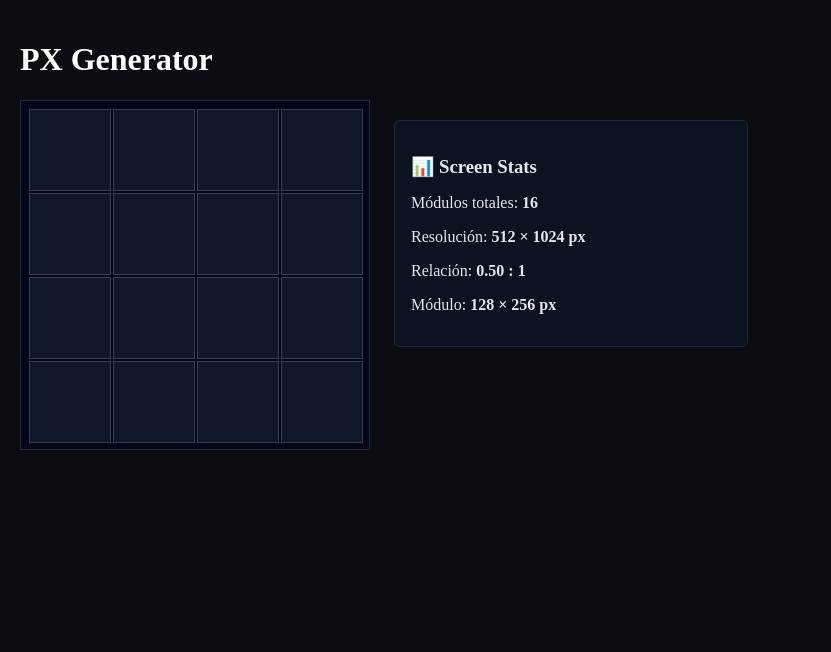
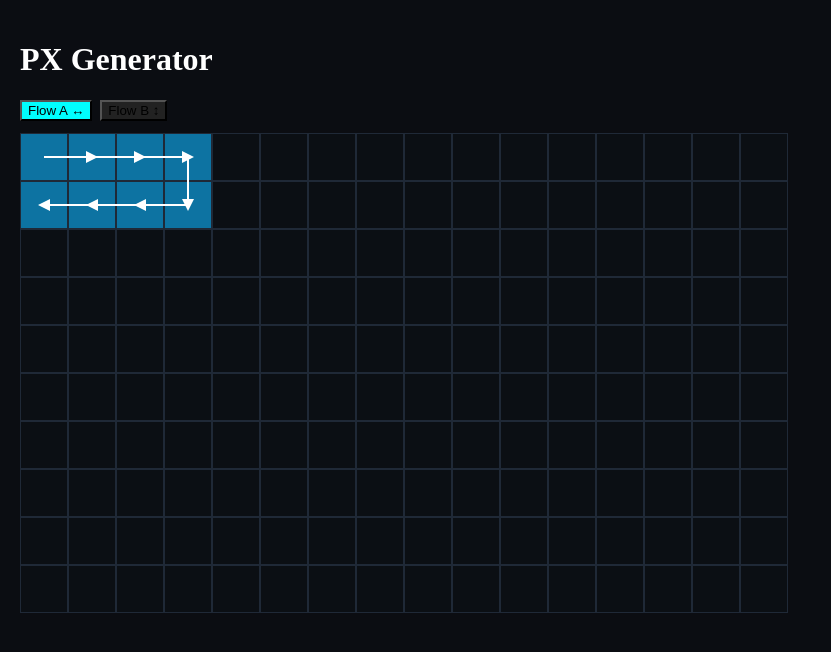
Before and after one commit to emiliozoom/px-generator, a Next.js app: page / in a window 1280 px wide. Shown: the top 652 px of the page, without its empty margins (0-831 px from the left). Built offline with nearby package versions, Linux system fonts and the light colour scheme.

Commit message:
Refactor PixelGridCanvas to manage grid state

```diff
--- a/components/PixelGridCanvas.tsx
+++ b/components/PixelGridCanvas.tsx
@@ -1,70 +1,167 @@
 "use client";
 
 import { useState } from "react";
-import StatsPanel from "./StatsPanel";
 
-type Module = {
-  id: number;
+const GRID_COLS = 16;
+const GRID_ROWS = 10;
+const CELL = 48;
+
+type FlowMode = "HORIZONTAL" | "VERTICAL";
+
+type Cell = {
+  x: number;
+  y: number;
+  active: boolean;
 };
 
 export default function PixelGridCanvas() {
-  // GRID SIZE (por ahora fijo, luego será dinámico)
-  const moduleCols = 4;
-  const moduleRows = 4;
+  const [flowMode, setFlowMode] = useState<FlowMode>("HORIZONTAL");
+  const [cells, setCells] = useState<Cell[]>(() => {
+    const arr: Cell[] = [];
+    for (let y = 0; y < GRID_ROWS; y++) {
+      for (let x = 0; x < GRID_COLS; x++) {
+        arr.push({ x, y, active: x < 4 && y < 2 });
+      }
+    }
+    return arr;
+  });
 
-  // EJEMPLO REAL LED
-  // Módulo: 1m alto x 0.5m ancho
-  // Resolución módulo: 128 x 256 px
-  const modulePixelWidth = 128;
-  const modulePixelHeight = 256;
+  function toggleCell(x: number, y: number) {
+    setCells((prev) =>
+      prev.map((c) =>
+        c.x === x && c.y === y ? { ...c, active: !c.active } : c
+      )
+    );
+  }
 
-  const [modules, setModules] = useState<Module[]>(
-    Array.from({ length: moduleCols * moduleRows }, (_, i) => ({
-      id: i,
-    }))
-  );
+  function getActiveCells() {
+    return cells.filter((c) => c.active);
+  }
+
+  function getFlowPath() {
+    const active = getActiveCells();
+    if (!active.length) return [];
+
+    const path: Cell[] = [];
+
+    if (flowMode === "HORIZONTAL") {
+      const rows = [...new Set(active.map((c) => c.y))].sort((a, b) => a - b);
+
+      rows.forEach((row, idx) => {
+        const rowCells = active
+          .filter((c) => c.y === row)
+          .sort((a, b) => a.x - b.x);
+
+        if (idx % 2 === 1) rowCells.reverse();
+        path.push(...rowCells);
+      });
+    } else {
+      const cols = [...new Set(active.map((c) => c.x))].sort((a, b) => a - b);
+
+      cols.forEach((col, idx) => {
+        const colCells = active
+          .filter((c) => c.x === col)
+          .sort((a, b) => a.y - b.y);
+
+        if (idx % 2 === 1) colCells.reverse();
+        path.push(...colCells);
+      });
+    }
+
+    return path;
+  }
+
+  const flow = getFlowPath();
 
   return (
-    <div
-      style={{
-        display: "flex",
-        gap: 24,
-        alignItems: "flex-start",
-      }}
-    >
-      {/* PIXEL GRID */}
+    <div>
+      {/* CONTROLS */}
+      <div style={{ marginBottom: 12 }}>
+        <button
+          onClick={() => setFlowMode("HORIZONTAL")}
+          style={{
+            marginRight: 8,
+            background: flowMode === "HORIZONTAL" ? "#0ff" : "#222",
+          }}
+        >
+          Flow A ↔
+        </button>
+        <button
+          onClick={() => setFlowMode("VERTICAL")}
+          style={{
+            background: flowMode === "VERTICAL" ? "#0ff" : "#222",
+          }}
+        >
+          Flow B ↕
+        </button>
+      </div>
+
+      {/* GRID */}
       <div
         style={{
+          position: "relative",
+          width: GRID_COLS * CELL,
+          height: GRID_ROWS * CELL,
+          background: "#0b0f14",
           display: "grid",
-          gridTemplateColumns: `repeat(${moduleCols}, 80px)`,
-          gridTemplateRows: `repeat(${moduleRows}, 80px)`,
-          gap: 4,
-          padding: 8,
-          background: "#020617",
-          border: "1px solid #1f2937",
+          gridTemplateColumns: `repeat(${GRID_COLS}, ${CELL}px)`,
+          gridTemplateRows: `repeat(${GRID_ROWS}, ${CELL}px)`,
         }}
       >
-        {modules.map((mod) => (
+        {cells.map((c) => (
           <div
-            key={mod.id}
+            key={`${c.x}-${c.y}`}
+            onClick={() => toggleCell(c.x, c.y)}
             style={{
-              width: 80,
-              height: 80,
-              background: "#0f172a",
-              border: "1px solid #334155",
+              width: CELL,
+              height: CELL,
+              boxSizing: "border-box",
+              border: "1px solid #1f2937",
+              background: c.active ? "#0ea5e9aa" : "transparent",
+              cursor: "pointer",
             }}
           />
         ))}
+
+        {/* FLOW SVG */}
+        <svg
+          width={GRID_COLS * CELL}
+          height={GRID_ROWS * CELL}
+          style={{ position: "absolute", top: 0, left: 0, pointerEvents: "none" }}
+        >
+          <defs>
+            <marker
+              id="arrow"
+              viewBox="0 0 10 10"
+              refX="5"
+              refY="5"
+              markerWidth="6"
+              markerHeight="6"
+              orient="auto-start-reverse"
+            >
+              <path d="M 0 0 L 10 5 L 0 10 z" fill="white" />
+            </marker>
+          </defs>
+
+          {flow.map((c, i) => {
+            const next = flow[i + 1];
+            if (!next) return null;
+
+            return (
+              <line
+                key={i}
+                x1={c.x * CELL + CELL / 2}
+                y1={c.y * CELL + CELL / 2}
+                x2={next.x * CELL + CELL / 2}
+                y2={next.y * CELL + CELL / 2}
+                stroke="white"
+                strokeWidth={2}
+                markerEnd="url(#arrow)"
+              />
+            );
+          })}
+        </svg>
       </div>
-
-      {/* STATS PANEL */}
-      <StatsPanel
-        moduleCols={moduleCols}
-        moduleRows={moduleRows}
-        modulePixelWidth={modulePixelWidth}
-        modulePixelHeight={modulePixelHeight}
-        modulesCount={modules.length}
-      />
     </div>
   );
 }
```
